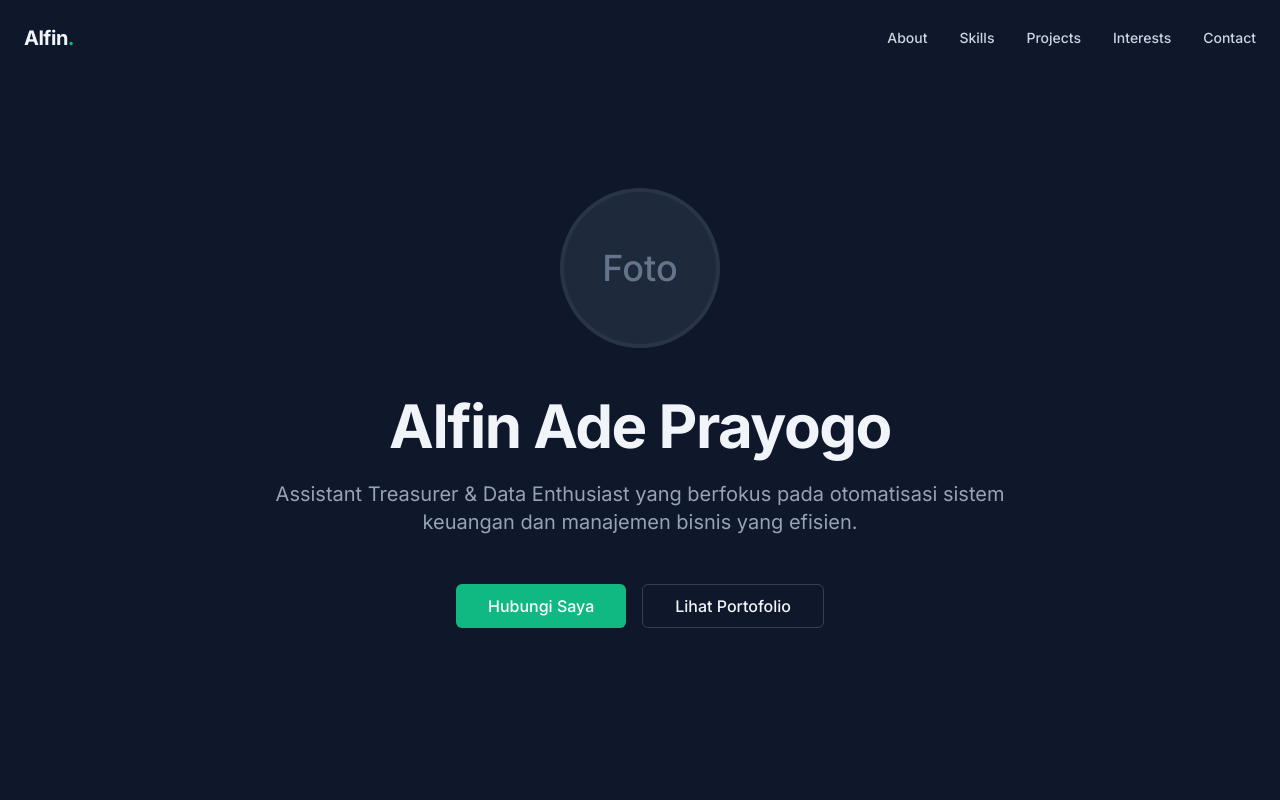
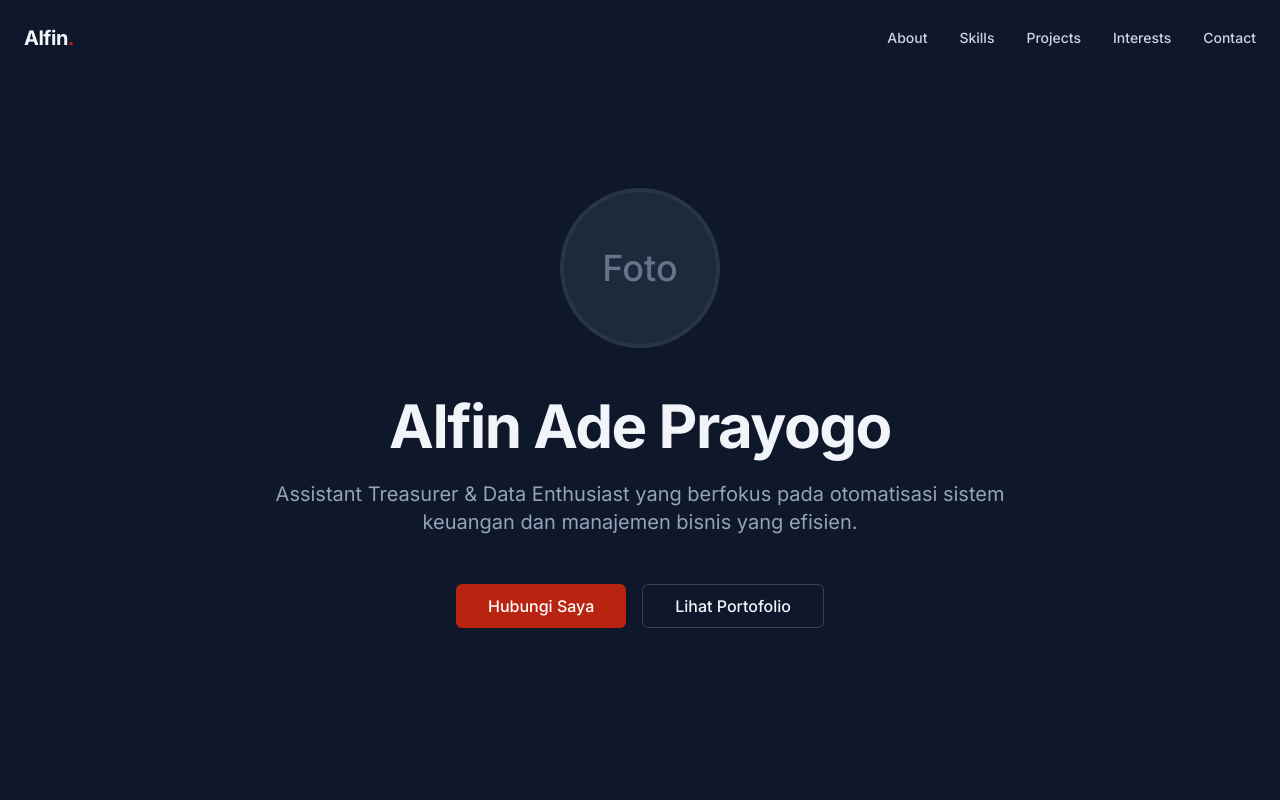
Before and after one commit to AlfinAdePrayogo/alfin-profile, a React (Vite) app: page / in a window 1280 px wide. Shown: the top 800 px of the page. Built offline with nearby package versions, Linux system fonts and the light colour scheme.

Commit message:
chore(theme): update accent color css variables to red tones
adjust --accent color values for both light and dark color schemes

```diff
--- a/src/index.css
+++ b/src/index.css
@@ -10,7 +10,7 @@
     --foreground: #0f172a;
     --muted: #f1f5f9;
     --muted-foreground: #64748b;
-    --accent: #10b981;
+    --accent: #b92110;
     --accent-foreground: #ffffff;
   }
 
@@ -19,7 +19,7 @@
     --foreground: #f8fafc;
     --muted: #1e293b;
     --muted-foreground: #a1a1aa; /* Zinc-400 */
-    --accent: #10b981; /* blue */
+    --accent: #b92410; /* blue */
     --accent-foreground: #ffffff;
   }
 
```
